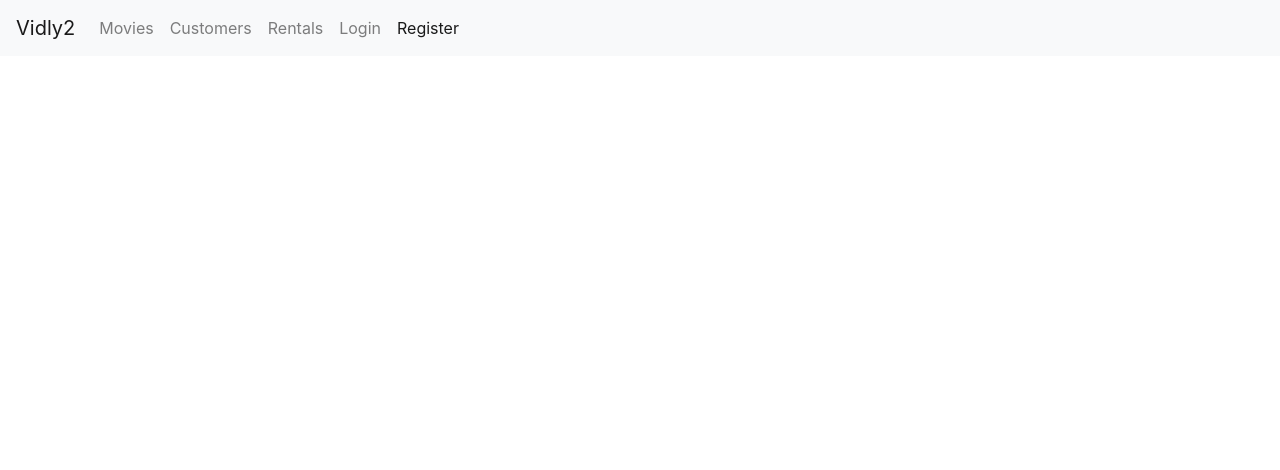
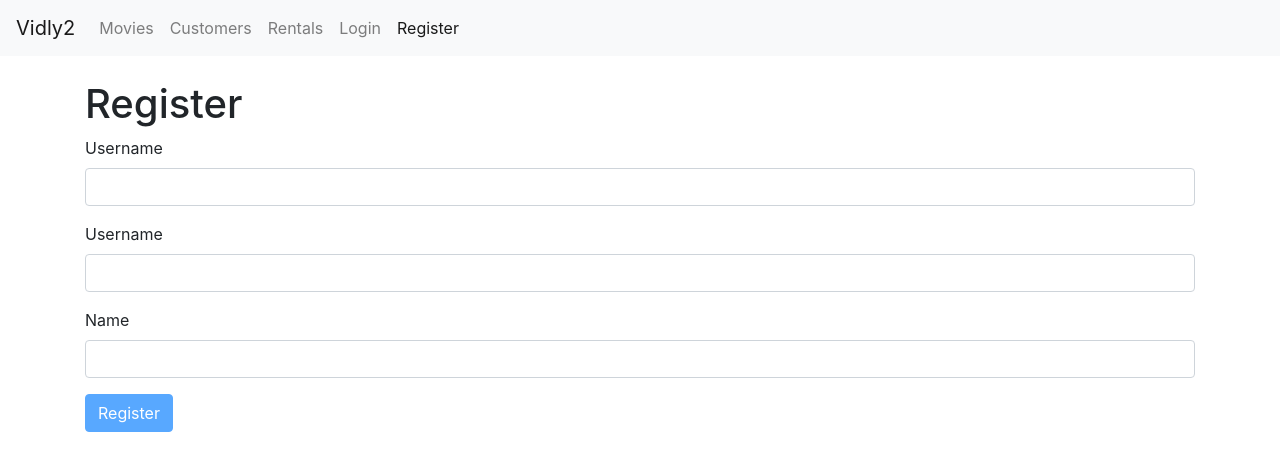
Before and after one commit to smhz101/vidly, a React (Create React App) app: page /register in a window 1280 px wide. Shown: the top 470 px of the page. Built offline with nearby package versions, Linux system fonts and the light colour scheme.

Commit message:
Register component created

```diff
--- a/src/components/loginForm.jsx
+++ b/src/components/loginForm.jsx
@@ -22,7 +22,7 @@ class LoginForm extends Form {
 
   doSubmit = () => {
     // call the server
-    console.log("Submitted!");
+    console.log("Login request submited!");
   };
 
   render() {
--- a/src/components/registerForm.jsx
+++ b/src/components/registerForm.jsx
@@ -1,9 +1,46 @@
-import React, { Component } from "react";
+import React from "react";
 import Form from "./common/form";
+import Joi from "joi-browser";
 
 class RegisterForm extends Form {
+  state = {
+    data: {
+      username: "",
+      password: "",
+      name: ""
+    },
+    errors: {}
+  };
+
+  schema = {
+    username: Joi.string()
+      .required()
+      .label("Username"),
+    password: Joi.string()
+      .required()
+      .label("Password"),
+    name: Joi.string()
+      .required()
+      .label("Name")
+  };
+
+  doSubmit = () => {
+    // call the server
+    console.log("register a user request submited!");
+  };
+
   render() {
-    return null;
+    return (
+      <div>
+        <h1>Register</h1>
+        <form onSubmit={this.doSubmit}>
+          {this.renderInput("username", "Username")}
+          {this.renderInput("password", "Username", "password")}
+          {this.renderInput("name", "Name")}
+          {this.renderButton("Register")}
+        </form>
+      </div>
+    );
   }
 }
 
```
